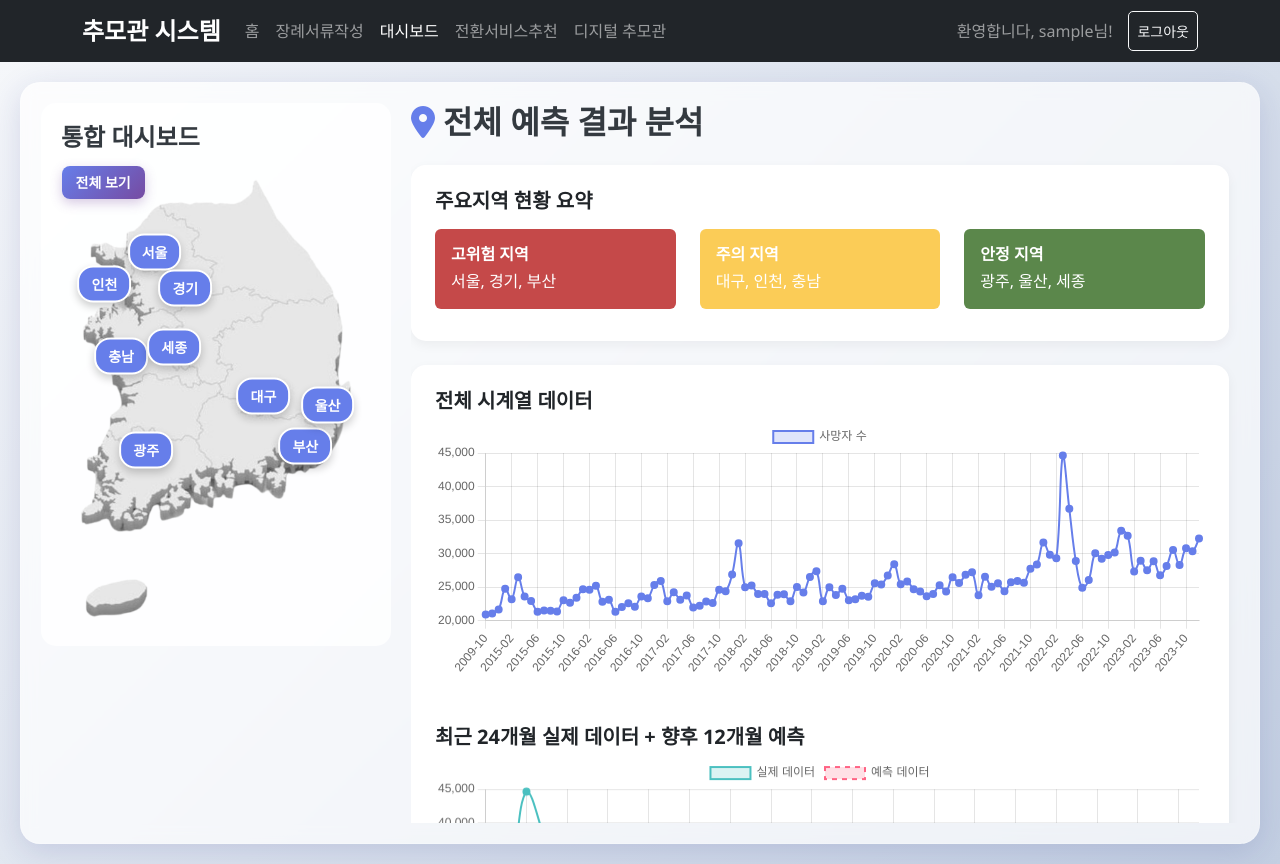
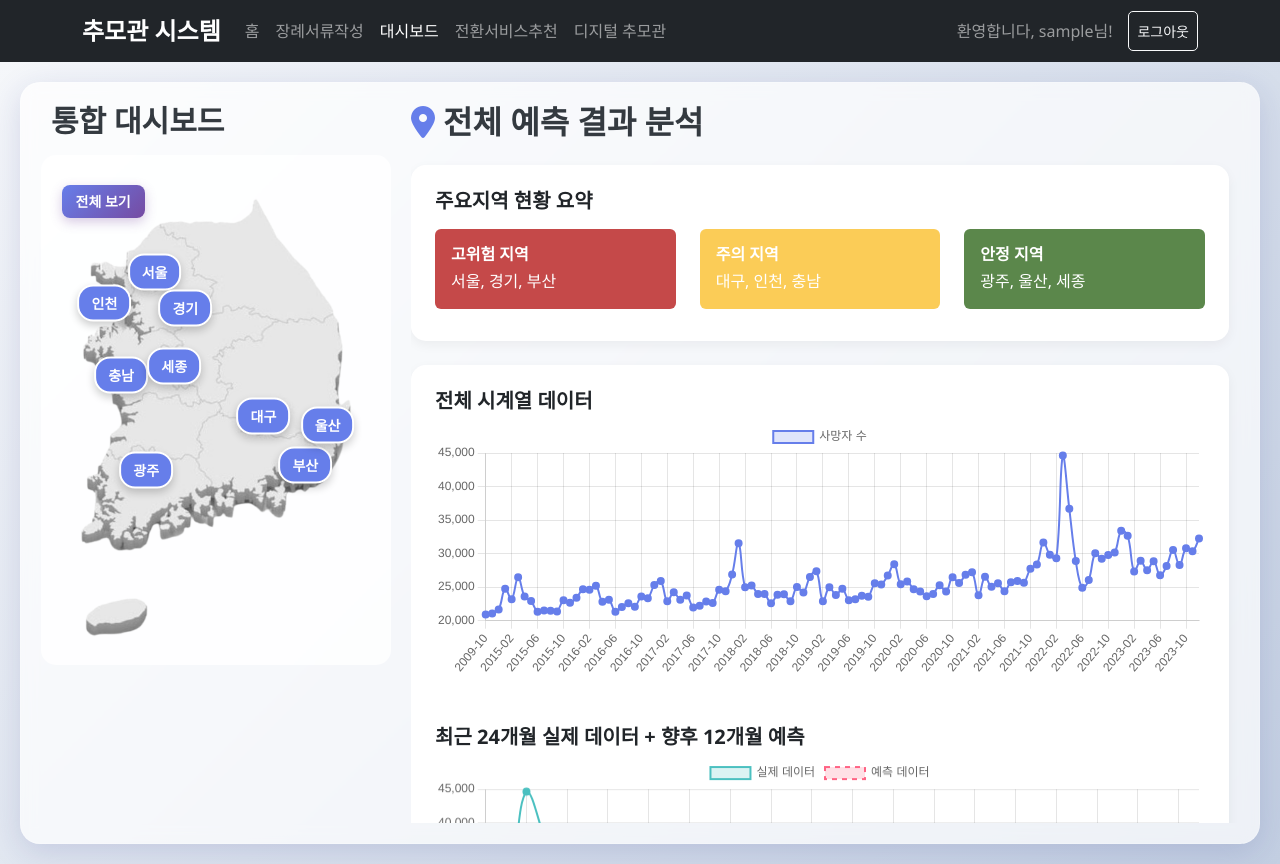
Before and after one commit to Aivle-Bigproject11/Front, a React (Create React App) app: page /menu2 in a window 1280 px wide. Built offline with nearby package versions, Linux system fonts and the light colour scheme; no server answers; sample sign-in values are in the browser's storage.

Commit message:
대시보드 페이지 수정

```diff
--- a/src/pages/Menu2.js
+++ b/src/pages/Menu2.js
@@ -43,8 +43,12 @@ const Menu2 = () => {
         padding: '20px',
         gap: '20px'
       }}>
+        <div style={{ flex: '0 0 350px', display: 'flex', flexDirection: 'column' }}>
+
+          <h4 className="mb-3" style={{ fontSize: '30px', fontWeight: '700', color: '#343a40', paddingLeft: '10px' }}>
+            통합 대시보드
+          </h4>
           <div className="dashboard-left" style={{
-          flex: '0 0 350px',
             background: 'rgba(255, 255, 255, 0.8)',
             borderRadius: '15px',
             padding: '20px',
@@ -52,11 +56,11 @@ const Menu2 = () => {
             position: 'sticky',
             top: '20px'
           }}>
-          <h4 className="mb-4" style={{ fontWeight: '700', color: '#343a40' }}>통합 대시보드</h4>
             <InteractiveMap
               selectedRegion={selectedRegion}
               onRegionSelect={setSelectedRegion}
             />
+          </div>
         </div>
 
         <div className="dashboard-right" style={{
```
Lines whose indentation alone changed are shown as unchanged.
